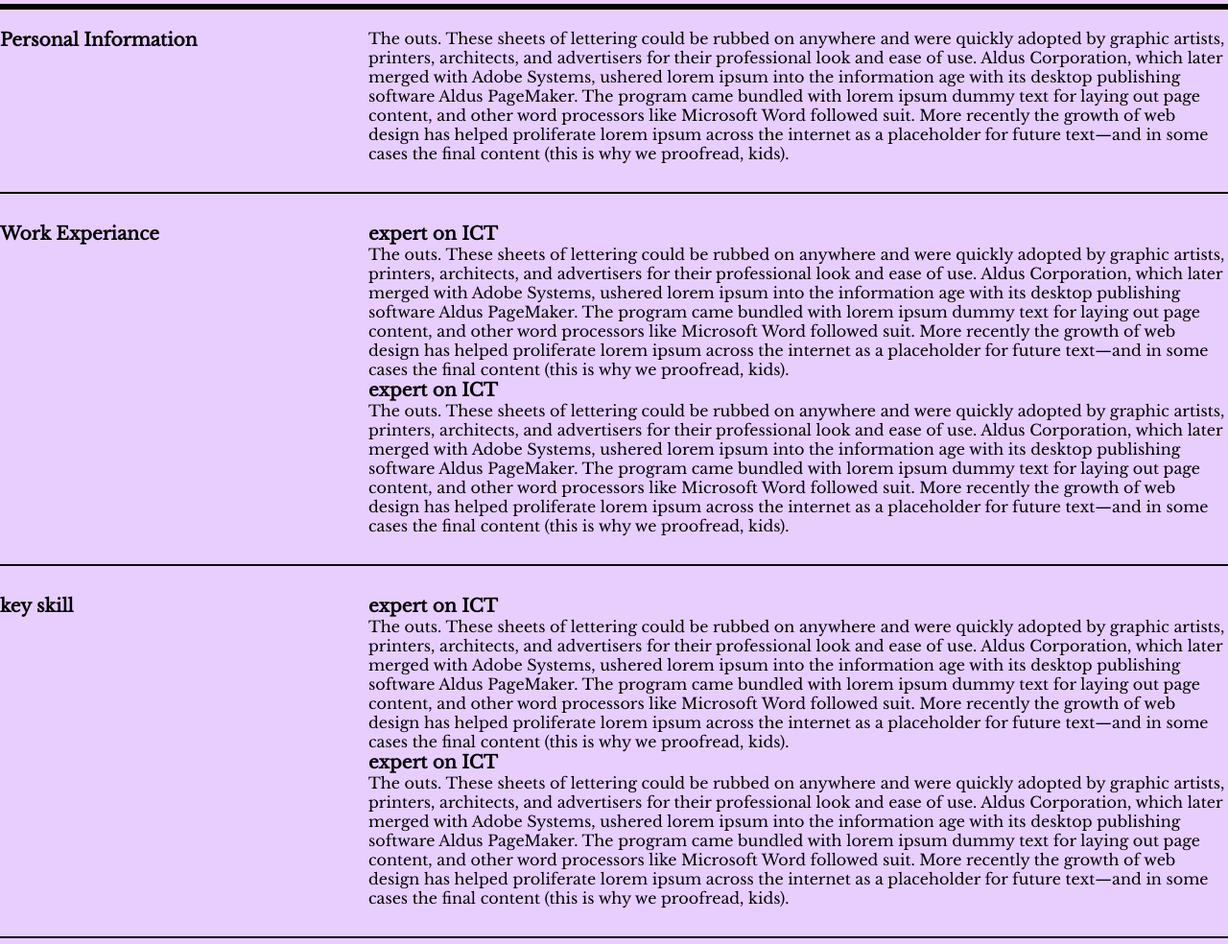
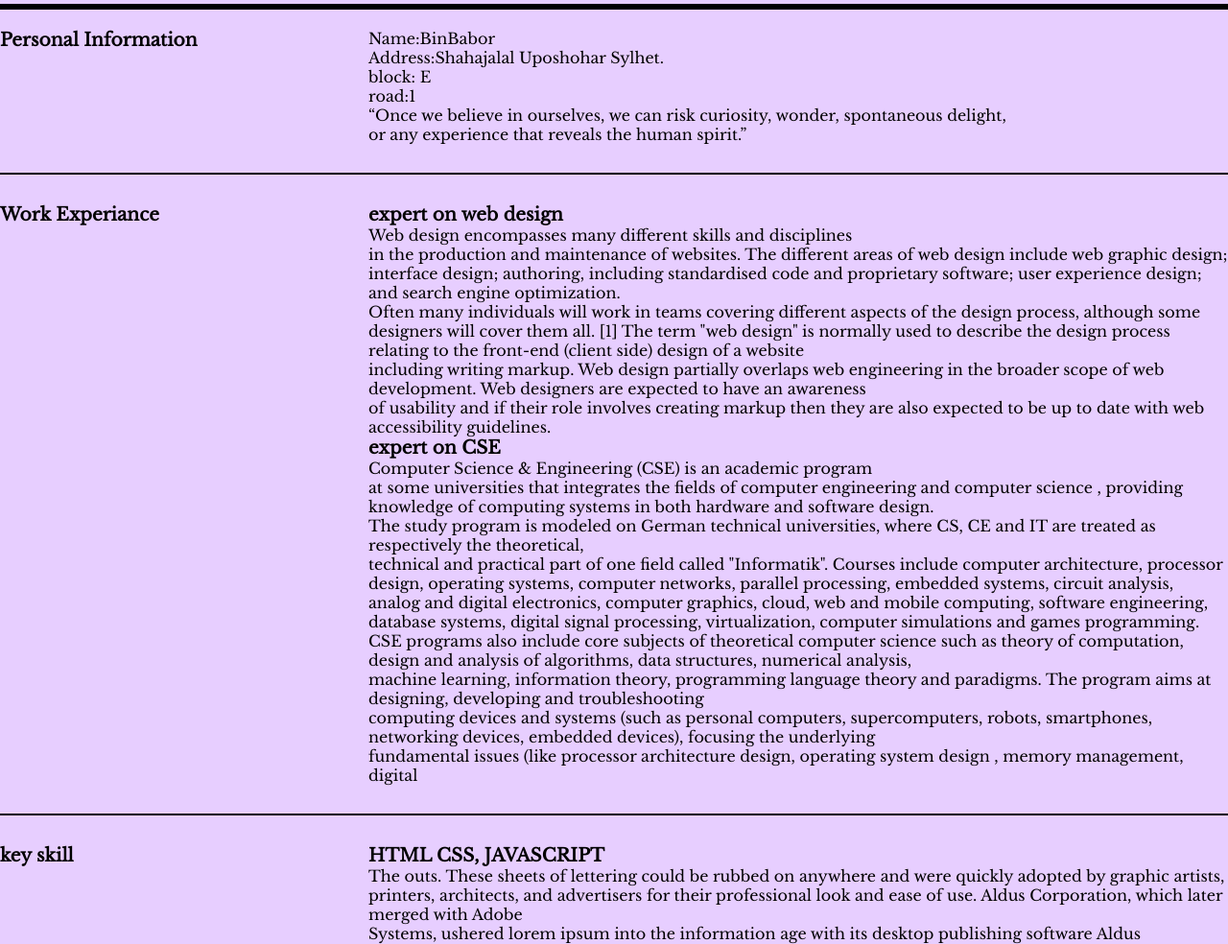
Before and after one commit to md-mahmudul-hassan97/Facebook-Cover, a plain HTML site: page index.html in a window 1280 px wide. Shown: the part 152-1136 px from the top of the page at 96% size. Drawn offline with nearby package versions, Linux system fonts and the light colour scheme.

Commit message:
Add files via upload

```diff
--- a/index.html
+++ b/index.html
@@ -4,7 +4,7 @@
 <meta charset="UTF-8">
 <meta name="viewport" content="width=device-width,initial-scale=1.0">
 <meta http-equiv="X-ua-compatible" content="ie=edge">
-<title>document</title>
+<title>MY PROFILE</title>
 <link rel="stylesheet" href="style.css">
 <link href="https://fonts.googleapis.com/css?family=Libre+Baskerville&display=swap" rel="stylesheet">
 
@@ -18,7 +18,7 @@
       <img class="profile-image"src="babor.jpg">
        <di class="header-bio">
            <h1>BinBabor</h1>
-           <h3>web designer</h3>
+           <h3>web Developer</h3>
        </div>
        <div class="header-contact">
            <p><a href="mailto:baborhassan7866@gmail.com">email:baborhassan7899@gmail.com</a></p>
@@ -37,18 +37,14 @@
   </div>
 
   <div class="right-div">
- The outs. These sheets of lettering could be rubbed on anywhere and were quickly adopted by graphic artists, printers, architects, and advertisers for their professional look and ease of use.
-    Aldus Corporation, which later merged with Adobe
-    Systems, ushered lorem ipsum into the information
-    age with its desktop publishing software Aldus
-    PageMaker. The program came bundled with lorem
-    ipsum dummy text for laying out page content,
-    and other word processors like Microsoft Word
-    followed suit. More recently the growth of web design
-    has helped proliferate lorem ipsum across the
-    internet as a placeholder for future text—and in
-    some cases the final content (this is why we proofread,
-    kids).
+ Name:BinBabor</br>
+ Address:Shahajalal Uposhohar Sylhet.<br/>
+ block: E<br/>
+ road:1 <br/>
+ “Once we believe in ourselves, we can risk curiosity, wonder, spontaneous delight,<br/> or any experience that reveals the human spirit.”
+
+
+
   </div>
 
 
@@ -65,32 +61,42 @@
    </div>
 
    <div class="right-div">
-       <h3> expert on ICT</h3>
-  The outs. These sheets of lettering could be rubbed on anywhere and were quickly adopted by graphic artists, printers, architects, and advertisers for their professional look and ease of use.
-     Aldus Corporation, which later merged with Adobe
-     Systems, ushered lorem ipsum into the information
-     age with its desktop publishing software Aldus
-     PageMaker. The program came bundled with lorem
-     ipsum dummy text for laying out page content,
-     and other word processors like Microsoft Word
-     followed suit. More recently the growth of web design
-     has helped proliferate lorem ipsum across the
-     internet as a placeholder for future text—and in
-     some cases the final content (this is why we proofread,
-     kids).
-     <h3> expert on ICT</h3>
-  The outs. These sheets of lettering could be rubbed on anywhere and were quickly adopted by graphic artists, printers, architects, and advertisers for their professional look and ease of use.
-     Aldus Corporation, which later merged with Adobe
-     Systems, ushered lorem ipsum into the information
-     age with its desktop publishing software Aldus
-     PageMaker. The program came bundled with lorem
-     ipsum dummy text for laying out page content,
-     and other word processors like Microsoft Word
-     followed suit. More recently the growth of web design
-     has helped proliferate lorem ipsum across the
-     internet as a placeholder for future text—and in
-     some cases the final content (this is why we proofread,
-     kids).
+       <h3> expert on web design</h3>
+       Web design encompasses many different skills and disciplines <br/>
+       in the production and maintenance of websites.
+       The different areas of web design include web graphic design;<br/>
+        interface design; authoring, including standardised code and proprietary software;
+         user experience design;
+          and search engine optimization.<br/>
+           Often many individuals will work in teams covering different
+            aspects of the design process, although some designers will cover them all.
+            [1] The term "web design" is normally used to describe
+            the design process relating to the front-end (client side) design of a website<br/>
+             including writing markup. Web design partially overlaps web engineering in the
+             broader scope of web development. Web designers are expected to have an awareness <br/>
+             of usability and if their role involves creating markup then they are also expected
+             to be up to date with web accessibility guidelines.
+     <h3> expert on CSE </h3>
+     Computer Science & Engineering (CSE) is an academic program <br/>
+     at some universities that integrates the fields of computer engineering and computer science
+     , providing knowledge of computing systems in both hardware and software design. <br/>
+     The study program is modeled on German technical universities, where CS,
+      CE and IT are treated as respectively the theoretical, <br/>
+      technical and practical part of one field called "Informatik".
+
+     Courses include computer architecture, processor design, operating systems,
+      computer networks, parallel processing, embedded systems, circuit analysis,<br/>
+       analog and digital electronics, computer graphics, cloud, web and mobile computing,
+       software engineering, database systems, digital signal processing, virtualization,
+        computer simulations and games programming.<br/>
+         CSE programs also include core subjects of theoretical computer science such as theory
+          of computation, design and analysis of algorithms, data structures, numerical analysis,<br/>
+           machine learning, information theory, programming language theory and paradigms.
+           The program aims at designing, developing and troubleshooting <br/>
+           computing devices and systems (such as personal computers, supercomputers, robots,
+            smartphones, networking devices, embedded devices), focusing the underlying <br/>
+            fundamental issues (like processor architecture design, operating system design
+            , memory management, digital
    </div>
 
 
@@ -110,32 +116,29 @@
    </div>
 
    <div class="right-div">
-       <h3> expert on ICT</h3>
+       <h3> HTML CSS, JAVASCRIPT</h3>
   The outs. These sheets of lettering could be rubbed on anywhere and were quickly adopted by graphic artists, printers, architects, and advertisers for their professional look and ease of use.
-     Aldus Corporation, which later merged with Adobe
+     Aldus Corporation, which later merged with Adobe<br/>
      Systems, ushered lorem ipsum into the information
      age with its desktop publishing software Aldus
-     PageMaker. The program came bundled with lorem
+     PageMaker. The program came bundled with lorem <br/>
      ipsum dummy text for laying out page content,
-     and other word processors like Microsoft Word
+     and other word processors like Microsoft Word <br/>
      followed suit. More recently the growth of web design
      has helped proliferate lorem ipsum across the
-     internet as a placeholder for future text—and in
+     internet as a placeholder for future text—and in <br/>
      some cases the final content (this is why we proofread,
      kids).
-     <h3> expert on ICT</h3>
-  The outs. These sheets of lettering could be rubbed on anywhere and were quickly adopted by graphic artists, printers, architects, and advertisers for their professional look and ease of use.
-     Aldus Corporation, which later merged with Adobe
-     Systems, ushered lorem ipsum into the information
-     age with its desktop publishing software Aldus
-     PageMaker. The program came bundled with lorem
-     ipsum dummy text for laying out page content,
-     and other word processors like Microsoft Word
-     followed suit. More recently the growth of web design
-     has helped proliferate lorem ipsum across the
-     internet as a placeholder for future text—and in
-     some cases the final content (this is why we proofread,
-     kids).
+     <h3> expert on VIRTUAL MARKETING</h3>
+     Engagement marketing
+     Engagement marketing, sometimes called "experiential marketing", "event marketing", "on-ground marketing", "live marketing", "participation marketing", "Loyalty
+     23 KB (2,936 words) - 06:53, 11 March 2020<br/>
+     Promotion (marketing)
+     In marketing, promotion refers to any type of marketing communication used to inform or persuade target audiences of the relative merits of a product,
+     12 KB (1,563 words) - 15:28, 28 March 2020<br/>
+     Mobile virtual network operator
+     service, billing support systems, marketing, and sales personnel, or it could employ the services of a mobile virtual network enabler (MVNE). MVNO agreements
+     19 KB (2,256 words) - 19:00, 26 March 2020
    </div>
 
 
@@ -156,15 +159,27 @@
    <div class="right-div">
   <div class="edu template-left">
 
-<h3> leading university</h3>
-<p> cerevlehcuirucerehveh
+<h3> Leading University</h3>
+P.S.C: Bangladesh Bank School.Uposhohar,Sylhet.<br/>
+S.S.C: Bangladesh Bank School.Uposhohar,Sylhet.<br/>
+H.S.C: M.C college.Sylhet.<br/>
+B.Sc : studyied at chittagong university for 1 year.<br/>
+so 1 year drop.<br/>
+now at leading University,Sylhet.
+<p>
 </p>
 
 
   </div>
   <div class="edu-template-right">
-    <h3> leading university</h3>
-    <p> cerevlehcuirucerehveh
+    <h3> university Activities</h3>
+    club : BANNED COMMUNITY musical club .<br/>
+    Social services club.<br/>
+    LUCC
+
+
+
+    <p>
     </p>
 
 
--- a/style.css
+++ b/style.css
@@ -132,7 +132,7 @@ width:45%;
         border:solid black 2px;
         border-bottom:none;
         width:100%;
-       margin:20spx auto;
+       margin:20s px auto;
         }
 
         .edu-template-left{
```
